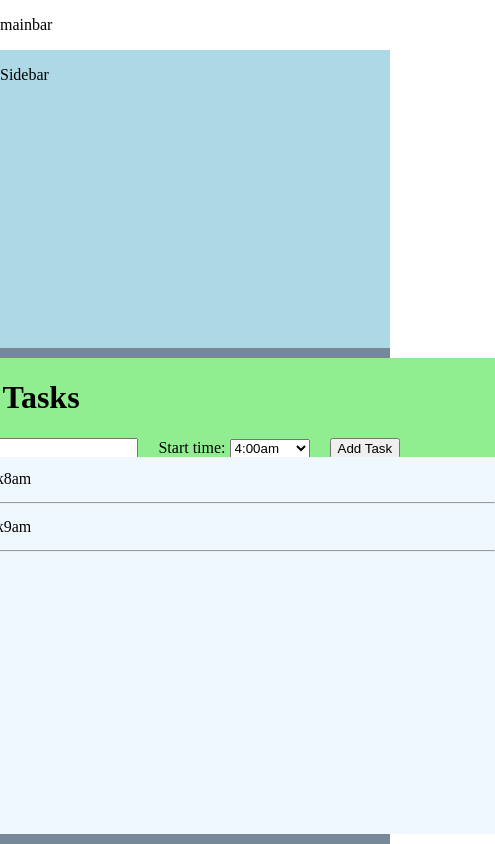
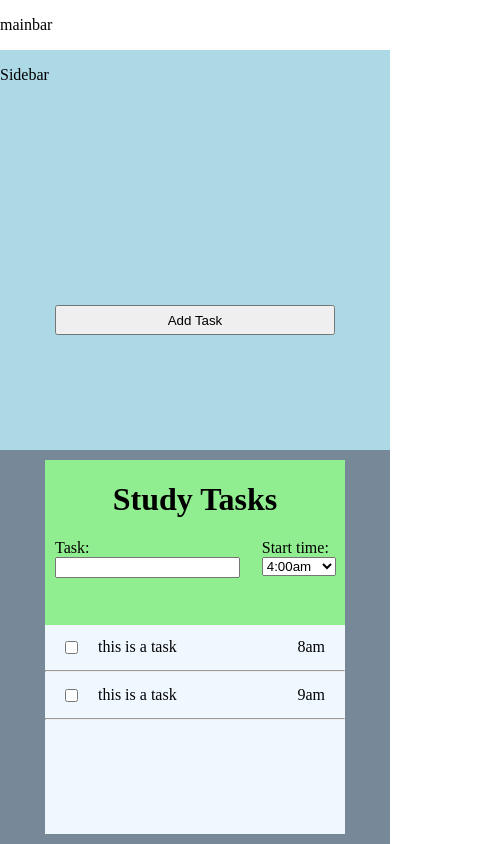
Before and after one commit to BrianDriscollCode/study-app, a React (Create React App) app: page / in a window 390 px wide. Shown: the whole page, 495 px wide, since content can reach past the window. Built offline with nearby package versions, Linux system fonts and the light colour scheme.

Commit message:
Added basic interface spacing at different dimensions.

```diff
--- a/src/Components/parts/Input.js
+++ b/src/Components/parts/Input.js
@@ -38,18 +38,17 @@ class Input extends Component {
         console.log(this.state.time);
     };
 
-    initialTimeValue = () => {
-
-    }
-
     render() {
 
         return (
             <div className="taskInput">
                 <h1 id="title"> Study Tasks </h1>
                 <div id="taskInputLine">
+                    <div id="taskSection">
                         <label>Task: </label>
                         <input type="text" name="taskName" onChange={this.handleTaskInput} />
+                    </div>
+                    <div id="startTimeSection">
                         <label>Start time: </label>
                         <select name="taskTimes" name="taskTime" value="4:00am" onChange={this.handleTimeInput}>
                             <option value="4:00am"> 4:00am </option>
@@ -95,11 +94,10 @@ class Input extends Component {
                             <option value="24"> 12:00pm </option>
                             <option value="24.5"> 12:30pm </option>
 
+                        </select>
+                    </div>
 
-
-                    </select>
-
-                    <button type="button" onClick={this.handleSubmit}> Add Task </button>
+                    <button type="button" id="button" onClick={this.handleSubmit}> Add Task </button>
                 </div>
 
             </div>
--- a/src/Components/parts/List.js
+++ b/src/Components/parts/List.js
@@ -17,9 +17,12 @@ class List extends Component {
                 {this.props.listItems.map(item =>
                     <div>
                         <div class="listItem">
-                            <input type="checkBox"/>
-                            <p class="taskText">{item.task}</p>
-                            <p class="taskTime">{item.time}</p></div>
+                            <input class="checkBox" type="checkBox"/>
+                            <div class="listTimeAndTask">
+                                <p class="taskText">{item.task}</p>
+                                <p class="taskTime">{item.time}</p>
+                            </div>
+                        </div>
                         <hr />
 
                     </div>
--- a/src/styles/styles.css
+++ b/src/styles/styles.css
@@ -47,10 +47,6 @@ html, body {
     flex-direction: column;
 }
 
-#title {
-    align-self: center;
-}
-
 .taskInput {
     background-color: lightgreen;
     margin: 10px 10px 0px 10px;
@@ -61,10 +57,15 @@ html, body {
 }
 
 #title {
-    padding-left: 20px;
+   text-align: center;
 }
 
 #taskInputLine {
+    display: flex;
+    justify-content: space-around;
+}
+
+/* #taskInputLine {
     padding-left: 20px;
 }
 
@@ -75,7 +76,7 @@ html, body {
 #taskInputLine > select {
     margin-right: 20px;
     width: 80px;
-}
+} */
 
 .List {
     margin: 0 10px 10px 10px;
@@ -97,7 +98,8 @@ html, body {
 }
 
 .listItem > input {
-    border-radius: 100px;
+    margin-left: 20px;
+    margin-right: 10px;
 }
 
 .taskText {
@@ -105,8 +107,14 @@ html, body {
 }
 
 .taskTime {
-    display: static;
-    right: 100px;
+    padding-right: 20px;
+
+}
+
+.listTimeAndTask {
+    width: 100%;
+    display: flex;
+    justify-content: space-between;
 }
 
 /* media queries */
@@ -120,4 +128,67 @@ html, body {
         width: 100%;
         height: 60%;
     }
+    .ToDoSection {
+        height: 500px;
+    }
+    #button {
+        top: 305px !important;
+        height: 30px !important;
+        width: 300px !important;
+    }
+    .taskInput {
+        height: 250px !important;
+    }
+    #taskInputLine {
+        padding-left: 0px !important;
+        padding-right: 0px !important;
+    }
+    .taskTime {
+        padding-right: 0px !important;
+    }
+    #startTimeSection {
+        width: 90px;
+    }
+    #taskSection {
+        margin-left: 10px;
+    }
+    #button {
+        width: 280px !important;
+    }
+    .taskTime {
+        margin-right: 20px;
+    }
 }
+
+@media (max-width: 830px) {
+    .taskInput {
+        width: 480px;
+        height: 180px;
+    }
+    .List {
+        width: 480px;
+    }
+    #taskInputLine {
+        justify-content: none;
+        padding-right: 20px;
+        padding-left: 20px;
+    }
+    #button {
+        position: fixed;
+        height: 30px;
+        top: 125px;
+        width: 200px;
+    }
+}
+
+@media (max-width: 690px) {
+    .taskInput {
+        width: 300px;
+    }
+    .List {
+        width: 300px;
+    }
+    #button {
+        top: 135px;
+    }
+}
```
Also changed, not shown: 1 other file (tests, documents, lock files or other folders). Lines whose indentation alone changed are shown as unchanged.
